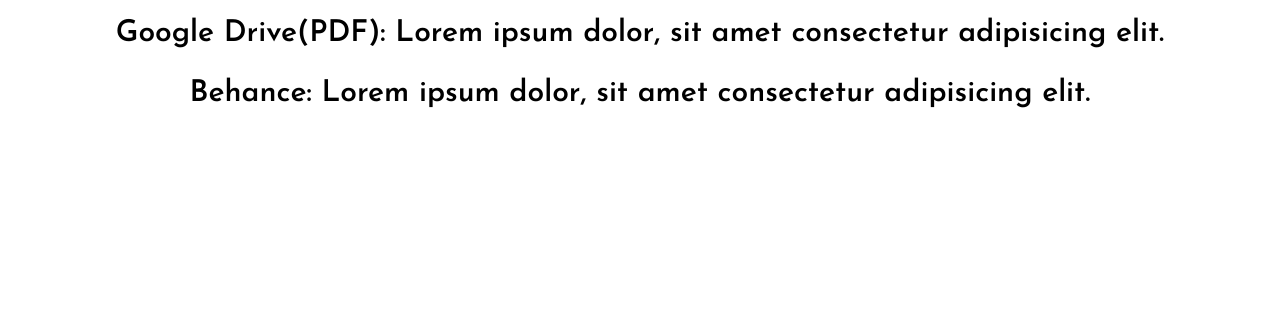
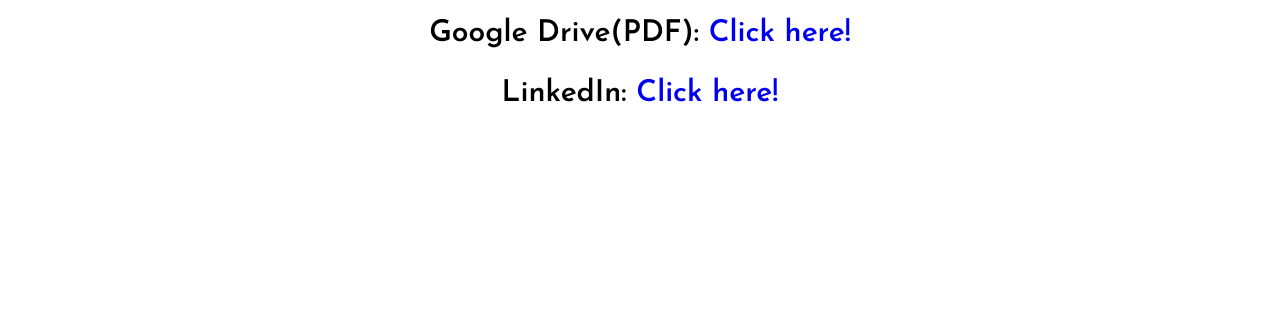
Before and after one commit to varunnkrishna/MyPortfolio_GraphicDesigner, a plain HTML site: page index.html in a window 1280 px wide. Shown: the part 3501-3825 px from the top of the page. Drawn offline with Linux system fonts and the light colour scheme.

Commit message:
added background and href

```diff
--- a/css/style.css
+++ b/css/style.css
@@ -131,6 +131,8 @@
     margin-top: 100px;
     padding-top: 100px;
     padding-bottom: 100px;
+    background-color: #ebebeb;
+    border-radius: 50% 40% 31% 70% / 36% 60% 41% 64% ;
 }
 
 .skills h1{
--- a/index.html
+++ b/index.html
@@ -32,7 +32,6 @@
     <h1 >Varun</h1>
     <h2>Graphic Designer</h2>
     </name>
-
    </header>
     <!-- -------- -->
     <!-- icons -->
@@ -88,8 +87,8 @@
 <!-- Portfolio -->
  <section class="portfolio" id='contact'>
      <h1>My Portfolio</h1>
-     <h3>Google Drive(PDF): Lorem ipsum dolor, sit amet consectetur adipisicing elit. <br>
-     Behance: Lorem ipsum dolor, sit amet consectetur adipisicing elit. </h3>
+     <h3>Google Drive(PDF): <a href="https://drive.google.com/drive/u/2/folders/1WUJBLJFgsVdYo_2v1IaZgGrOgQk8Bpab" target="_blank">Click here!</a> <br>
+     LinkedIn: <a href="https://www.linkedin.com/in/varun-krishna-1938bb1ba/" target="_blank">Click here!</a> </h3>
 
     </section>
  <!-- -------- -->
```
